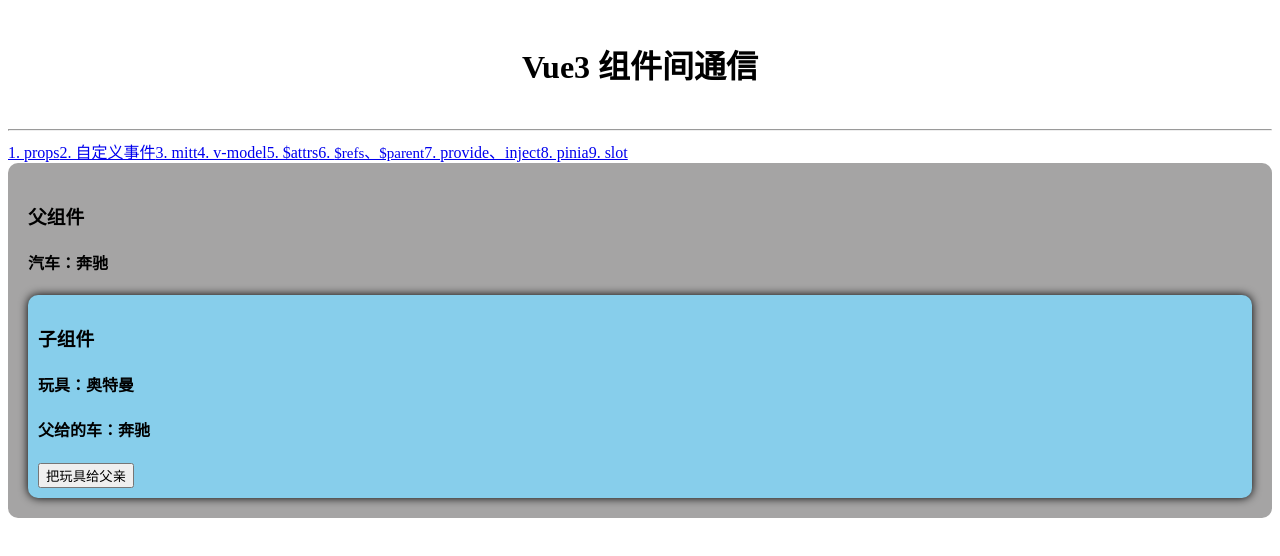
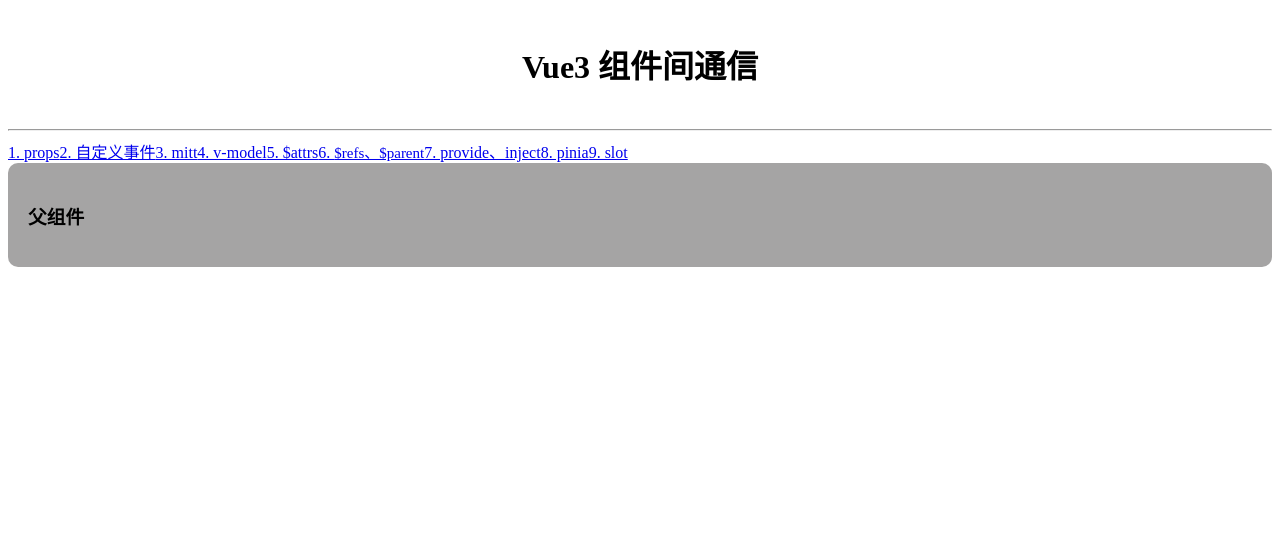
Before and after one commit to BigDragonlin/vue-demo, a Vue app: page /props in a window 1280 px wide. Shown: the top 556 px of the page. Built offline with nearby package versions, Linux system fonts and the light colour scheme.

Commit message:
初始化组件通信方式props

```diff
--- a/src/pages/01_props/Child.vue
+++ b/src/pages/01_props/Child.vue
@@ -1,18 +1,10 @@
 <template>
   <div class="child">
     <h3>子组件</h3>
-		<h4>玩具：{{ toy }}</h4>
-		<h4>父给的车：{{ car }}</h4>
-		<button @click="sendToy(toy)">把玩具给父亲</button>
   </div>
 </template>
 
 <script setup lang="ts" name="Child">
-	import {ref} from 'vue'
-	// 数据
-	let toy = ref('奥特曼')
-	// 声明接收props
-	defineProps(['car','sendToy'])
 </script>
 
 <style scoped>
--- a/src/pages/01_props/Father.vue
+++ b/src/pages/01_props/Father.vue
@@ -1,22 +1,11 @@
 <template>
   <div class="father">
     <h3>父组件</h3>
-		<h4>汽车：{{ car }}</h4>
-		<h4 v-show="toy">子给的玩具：{{ toy }}</h4>
-		<Child :car="car" :sendToy="getToy"/>
   </div>
 </template>
 
 <script setup lang="ts" name="Father">
 	import Child from './Child.vue'
-	import {ref} from 'vue'
-	// 数据
-	let car = ref('奔驰')
-	let toy = ref('')
-	// 方法
-	function getToy(value:string){
-		toy.value = value
-	}
 </script>
 
 <style scoped>
```
